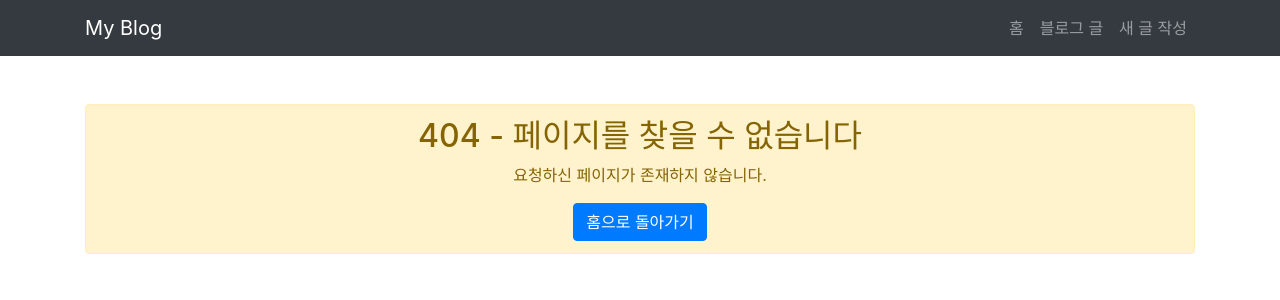
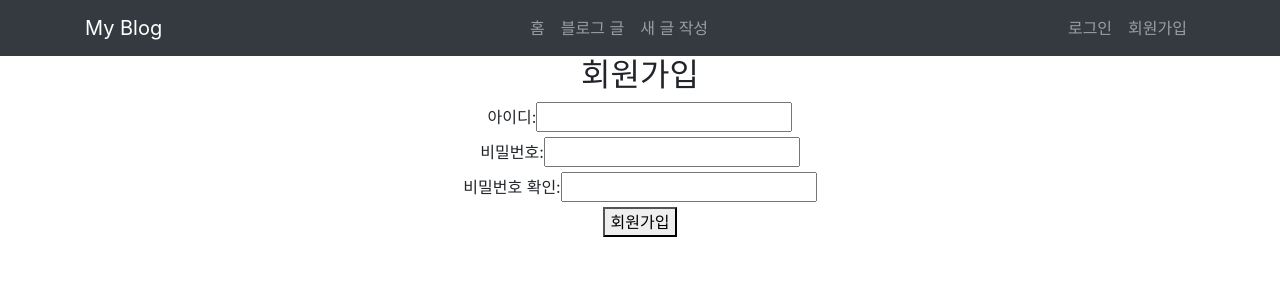
Before and after one commit to kkoma2623/spring_blog, a React (Create React App) app in the folder src/main/frontend/: page /signup in a window 1280 px wide. Before the commit this address had no page. Shown: the top 300 px of the page. Built offline with nearby package versions, Linux system fonts and the light colour scheme.

Commit message:
add login and signup page

```diff
--- a/src/main/frontend/src/App.tsx
+++ b/src/main/frontend/src/App.tsx
@@ -1,40 +1,28 @@
-import React from 'react';
-import {BrowserRouter as Router, Route, Routes} from 'react-router-dom';
+import React, {useState} from 'react';
+import {BrowserRouter as Router, Route, Routes, useNavigate} from 'react-router-dom';
 import './App.css';
 import BlogList from "./BlogLlist";
 import BlogArticle from "./BlogArticle";
 import NewArticle from "./NewArticle";
+import Login from "./Login";
+import Signup from "./Signup";
 
 function App() {
+    const [isLoggedIn, setIsLoggedIn] = useState(false);
+
     return (
         <Router>
             <div className="App">
-                {/* 네비게이션 바 */}
-                <nav className="navbar navbar-expand-lg navbar-dark bg-dark">
-                    <div className="container">
-                        <a className="navbar-brand" href="/">My Blog</a>
-                        <div className="navbar-nav">
-                            <a className="nav-link" href="/">홈</a>
-                            <a className="nav-link" href="/articles">블로그 글</a>
-                            <a className="nav-link" href="/new-article">새 글 작성</a>
-                        </div>
-                    </div>
-                </nav>
+                <Navbar isLoggedIn={isLoggedIn} setIsLoggedIn={setIsLoggedIn}/>
 
-                {/* 라우팅 설정 */}
                 <Routes>
-                    {/* 홈 페이지 (/) */}
                     <Route path="/" element={<HomePage/>}/>
-
-                    {/* 블로그 글 목록 (/articles) */}
                     <Route path="/articles" element={<BlogList/>}/>
                     <Route path="/articles/:id" element={<BlogArticle/>}/>
-
-                    {/* 새 글 작성 및 수정 */}
                     <Route path="/new-article" element={<NewArticle/>}/>
                     <Route path="/new-article/:id" element={<NewArticle/>}/>
-
-                    {/* 404 페이지 (매치되지 않는 모든 주소) */}
+                    <Route path="/login" element={<Login onLoginSuccess={() => setIsLoggedIn(true)}/>}/>
+                    <Route path="/signup" element={<Signup onSignupSuccess={() => setIsLoggedIn(false)}/>}/>
                     <Route path="*" element={<NotFoundPage/>}/>
                 </Routes>
             </div>
@@ -42,7 +30,46 @@ function App() {
     );
 }
 
-// 홈 페이지 컴포넌트
+interface NavbarProps {
+    isLoggedIn: boolean;
+    setIsLoggedIn: (loggedIn: boolean) => void;
+}
+
+// ✅ 네비게이션 바 컴포넌트
+const Navbar: React.FC<NavbarProps> = ({isLoggedIn, setIsLoggedIn}) => {
+    const navigate = useNavigate();
+
+    const handleLogout = () => {
+        // 실제 로그아웃 API 호출 필요 시 여기에
+        setIsLoggedIn(false);
+        navigate("/"); // 홈으로 이동
+    };
+
+    return (
+        <nav className="navbar navbar-expand-lg navbar-dark bg-dark">
+            <div className="container">
+                <a className="navbar-brand" href="/">My Blog</a>
+                <div className="navbar-nav me-auto">
+                    <a className="nav-link" href="/">홈</a>
+                    <a className="nav-link" href="/articles">블로그 글</a>
+                    <a className="nav-link" href="/new-article">새 글 작성</a>
+                </div>
+                <div className="navbar-nav ms-auto">
+                    {!isLoggedIn ? (
+                        <>
+                            <a className="nav-link" href="/login">로그인</a>
+                            <a className="nav-link" href="/src/Signup">회원가입</a>
+                        </>
+                    ) : (
+                        <button className="btn btn-outline-light" onClick={handleLogout}>로그아웃</button>
+                    )}
+                </div>
+            </div>
+        </nav>
+    );
+};
+
+// ✅ 홈 페이지
 const HomePage: React.FC = () => {
     return (
         <div className="container mt-5">
@@ -57,7 +84,7 @@ const HomePage: React.FC = () => {
     );
 };
 
-// 404 페이지 컴포넌트
+// ✅ 404 페이지
 const NotFoundPage: React.FC = () => {
     return (
         <div className="container mt-5">
--- /dev/null
+++ b/src/main/frontend/src/Login.tsx
@@ -0,0 +1,66 @@
+import React, {useState} from 'react';
+
+interface LoginProps {
+    onLoginSuccess: () => void;
+}
+
+const Login: React.FC<LoginProps> = ({onLoginSuccess}) => {
+    const [username, setUsername] = useState('');
+    const [password, setPassword] = useState('');
+    const [error, setError] = useState<string | null>(null);
+
+    const handleSubmit = async (e: React.FormEvent) => {
+        e.preventDefault();
+        setError(null);
+
+        try {
+            const response = await fetch('http://localhost:8080/login', {
+                method: 'POST',
+                headers: {
+                    'Content-Type': 'application/json',
+                },
+                credentials: 'include', // 쿠키 포함 (세션용)
+                body: JSON.stringify({username, password}),
+            });
+
+            if (response.ok) {
+                onLoginSuccess();
+            } else {
+                const data = await response.json();
+                setError(data.message || '로그인 실패');
+            }
+        } catch (err) {
+            setError('네트워크 오류 발생');
+        }
+    };
+
+    return (
+        <div>
+            <h2>로그인</h2>
+            <form onSubmit={handleSubmit}>
+                <div>
+                    <label>아이디:</label>
+                    <input
+                        type="text"
+                        value={username}
+                        onChange={e => setUsername(e.target.value)}
+                        required
+                    />
+                </div>
+                <div>
+                    <label>비밀번호:</label>
+                    <input
+                        type="password"
+                        value={password}
+                        onChange={e => setPassword(e.target.value)}
+                        required
+                    />
+                </div>
+                {error && <p style={{color: 'red'}}>{error}</p>}
+                <button type="submit">로그인</button>
+            </form>
+        </div>
+    );
+};
+
+export default Login;
--- /dev/null
+++ b/src/main/frontend/src/Signup.tsx
@@ -0,0 +1,80 @@
+import React, {useState} from 'react';
+
+interface SignupProps {
+    onSignupSuccess: () => void;
+}
+
+const Signup: React.FC<SignupProps> = ({onSignupSuccess}) => {
+    const [username, setUsername] = useState('');
+    const [password, setPassword] = useState('');
+    const [confirmPassword, setConfirmPassword] = useState('');
+    const [error, setError] = useState<string | null>(null);
+
+    const handleSubmit = async (e: React.FormEvent) => {
+        e.preventDefault();
+        setError(null);
+
+        if (password !== confirmPassword) {
+            setError('비밀번호가 일치하지 않습니다.');
+            return;
+        }
+
+        try {
+            const response = await fetch('http://localhost:8080/signup', {
+                method: 'POST',
+                headers: {
+                    'Content-Type': 'application/json',
+                },
+                body: JSON.stringify({username, password}),
+            });
+
+            if (response.ok) {
+                onSignupSuccess();
+            } else {
+                const data = await response.json();
+                setError(data.message || '회원가입 실패');
+            }
+        } catch (err) {
+            setError('네트워크 오류 발생');
+        }
+    };
+
+    return (
+        <div>
+            <h2>회원가입</h2>
+            <form onSubmit={handleSubmit}>
+                <div>
+                    <label>아이디:</label>
+                    <input
+                        type="text"
+                        value={username}
+                        onChange={e => setUsername(e.target.value)}
+                        required
+                    />
+                </div>
+                <div>
+                    <label>비밀번호:</label>
+                    <input
+                        type="password"
+                        value={password}
+                        onChange={e => setPassword(e.target.value)}
+                        required
+                    />
+                </div>
+                <div>
+                    <label>비밀번호 확인:</label>
+                    <input
+                        type="password"
+                        value={confirmPassword}
+                        onChange={e => setConfirmPassword(e.target.value)}
+                        required
+                    />
+                </div>
+                {error && <p style={{color: 'red'}}>{error}</p>}
+                <button type="submit">회원가입</button>
+            </form>
+        </div>
+    );
+};
+
+export default Signup;
```
